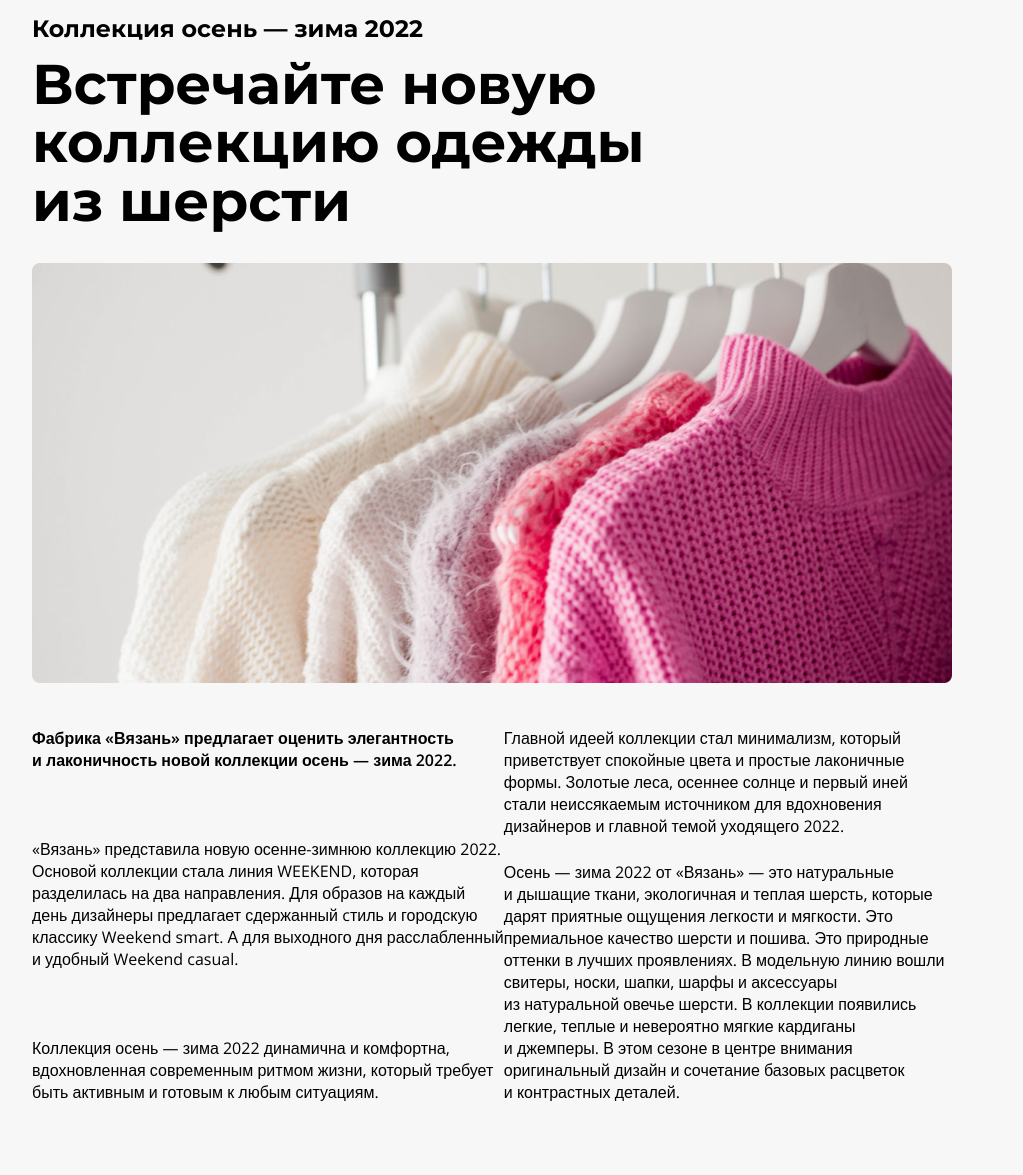
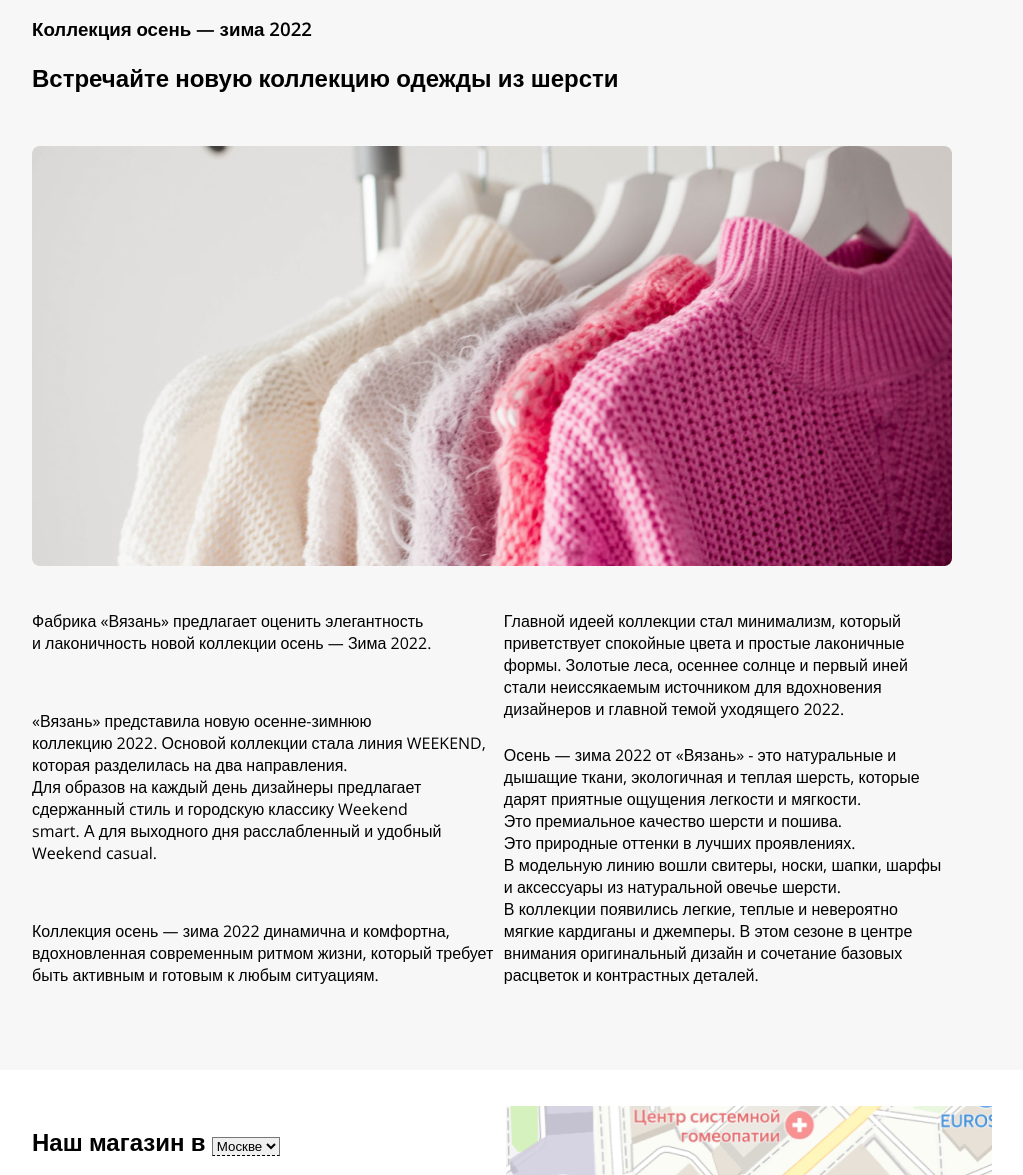
Before and after one commit to UlinKostya/ulinkostya.github.io, a plain HTML site: page index.html in a window 1280 px wide. Shown: the part 76-1251 px from the top of the page, without its empty margins (148-1171 px from the left). Drawn offline with nearby package versions, Linux system fonts and the light colour scheme.

Commit message:
Add files via upload

```diff
--- a/index.html
+++ b/index.html
@@ -5,6 +5,8 @@
     <link rel="preconnect" href="https://fonts.gstatic.com" crossorigin>
     <link href="https://fonts.googleapis.com/css2?family=Montserrat:wght@400;700&family=Open+Sans:wght@400;600&display=swap" rel="stylesheet">
     <link href="assets/style.css" rel="stylesheet">
+    <link rel="icon" href="favicon.ico" type="image/x-icon" />
+    <title>Вязань - фабрика вязаных изделий в Рязани</title>
 </head>
 <body class="body">
     <header class="section header">
@@ -30,25 +32,25 @@
         </div>
     </header>
     <section class="section article">
-        <h2 class="article__subheading">Коллекция осень — зима 2022</h2>
-        <h1 class="article__heading">Встречайте новую коллекцию одежды из шерсти</h1>
+        <h3>Коллекция осень — зима 2022</h3>
+        <h1>Встречайте новую коллекцию одежды из шерсти</h1>
         <img class="article__cover" src="assets/collection.png" />
         <div class="article__text">
             <div class="article__text__column article__text__column--first">
-                <p class="article__text__paragraph article__text__paragraph--first">Фабрика &laquo;Вязань&raquo; предлагает оценить элегантность и&nbsp;лаконичность новой коллекции осень&nbsp;&mdash; зима 2022.</p>
-                <p class="article__text__paragraph">&laquo;Вязань&raquo; представила новую осенне-зимнюю коллекцию 2022. Основой коллекции стала линия WEEKEND, которая разделилась на&nbsp;два направления. Для образов на&nbsp;каждый день дизайнеры предлагает сдержанный cтиль и&nbsp;городскую классику Weekend smart. А&nbsp;для выходного дня расслабленный и&nbsp;удобный Weekend casual.</p>
-                <p class="article__text__paragraph">Коллекция осень&nbsp;&mdash; зима 2022 динамична и&nbsp;комфортна, вдохновленная современным ритмом жизни, который требует быть активным и&nbsp;готовым к&nbsp;любым ситуациям.</p>
+                <p class="article__text__paragraph article__text__paragraph--bold">Фабрика «Вязань» предлагает оценить элегантность<br/>и лаконичность новой коллекции осень — Зима 2022.</p>
+                <p class="article__text__paragraph">«Вязань» представила новую осенне-зимнюю<br/>коллекцию 2022. Основой коллекции стала линия WEEKEND, которая разделилась на два направления.<br/>Для образов на каждый день дизайнеры предлагает сдержанный cтиль и городскую классику Weekend<br/>smart. А для выходного дня расслабленный и удобный Weekend casual.</p>
+                <p class="article__text__paragraph">Коллекция осень — зима 2022 динамична и комфортна, вдохновленная современным ритмом жизни, который требует быть активным и готовым к любым ситуациям.</p>
             </div>
             <div class="article__text__column article__text__column--second">
-                <p class="article__text__paragraph">Главной идеей коллекции стал минимализм, который приветствует спокойные цвета и&nbsp;простые лаконичные формы. Золотые леса, осеннее солнце и&nbsp;первый иней стали неиссякаемым источником для вдохновения дизайнеров и&nbsp;главной темой уходящего 2022.</p>
-                <p class="article__text__paragraph">Осень&nbsp;&mdash; зима 2022 от&nbsp;&laquo;Вязань&raquo;&nbsp;&mdash; это натуральные и&nbsp;дышащие ткани, экологичная и&nbsp;теплая шерсть, которые дарят приятные ощущения легкости и&nbsp;мягкости. Это премиальное качество шерсти и&nbsp;пошива. Это природные оттенки в&nbsp;лучших проявлениях. В&nbsp;модельную линию вошли свитеры, носки, шапки, шарфы и&nbsp;аксессуары из&nbsp;натуральной овечье шерсти. В&nbsp;коллекции появились легкие, теплые и&nbsp;невероятно мягкие кардиганы и&nbsp;джемперы. В&nbsp;этом сезоне в&nbsp;центре внимания оригинальный дизайн и&nbsp;сочетание базовых расцветок и&nbsp;контрастных деталей.</p>
+                <p class="article__text__paragraph">Главной идеей коллекции стал минимализм, который приветствует спокойные цвета и простые лаконичные формы. Золотые леса, осеннее солнце и первый иней стали неиссякаемым источником для вдохновения дизайнеров и главной темой уходящего 2022.</p>
+                <p class="article__text__paragraph">Осень — зима 2022 от «Вязань» - это натуральные и дышащие ткани, экологичная и теплая шерсть, которые дарят приятные ощущения легкости и мягкости.<br/>Это премиальное качество шерсти и пошива.<br/>Это природные оттенки в лучших проявлениях.<br/>В модельную линию вошли свитеры, носки, шапки, шарфы и аксессуары из натуральной овечье шерсти.<br/>В коллекции появились легкие, теплые и невероятно мягкие кардиганы и джемперы. В этом сезоне в центре внимания оригинальный дизайн и сочетание базовых расцветок и контрастных деталей.</p>
             </div>
         </div>
     </section>
     <div class="address-container">
         <section class="section address">
             <div class="address__info">
-                <h2 class="address__heading">Наш магазин в <a href="#" class="address__heading__city">Москве</a></h2>
+                <h2>Наш магазин в <select class="address__heading__city"><option>Москве</option><option>Рязани</option></select></h3>
                 <ul class="address__lines">
                     <li class="address__line">
                         <img class="address__line__icon" src="assets/icons/time.svg" />
```
Also changed, not shown: favicon.ico (added).
